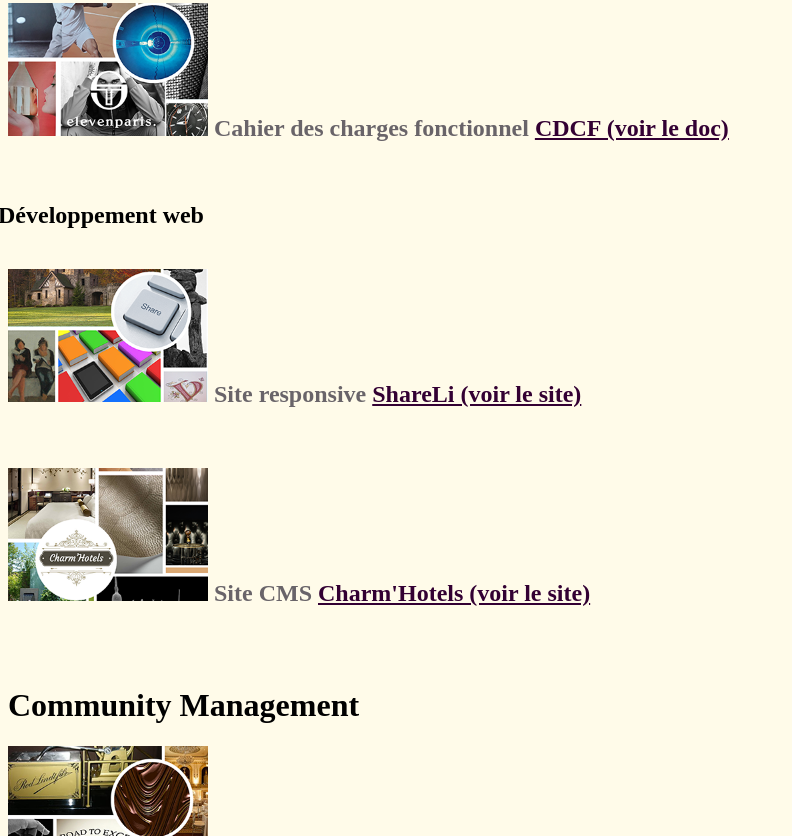
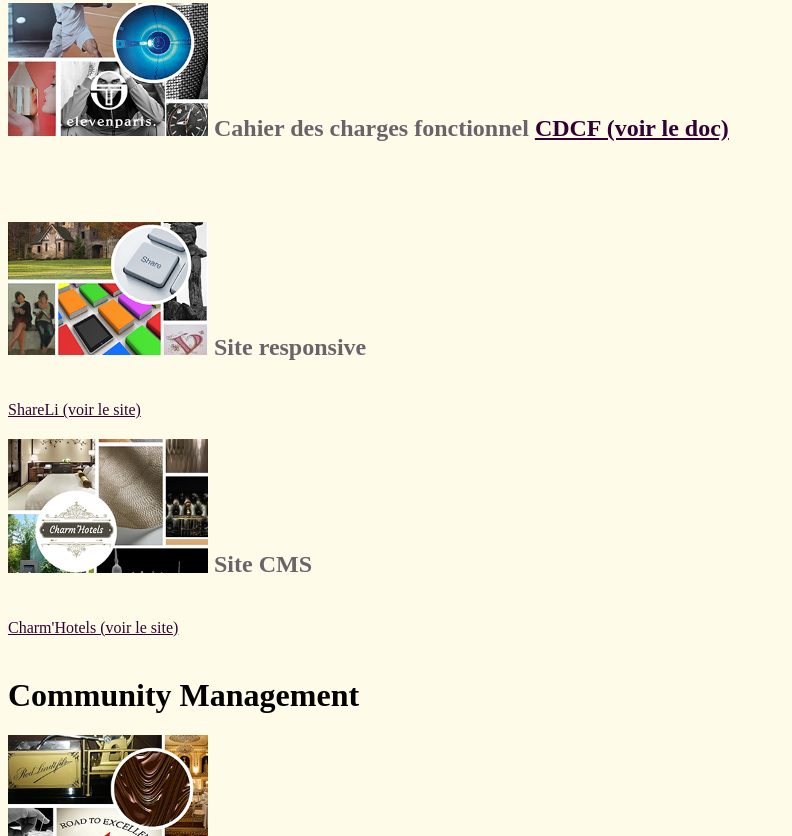
Before and after one commit to MWPshare/book, a plain HTML site: page index.html in a window 1280 px wide. Shown: the part 387-1223 px from the top of the page, without its empty margins (0-792 px from the left). Drawn offline with Linux system fonts and the light colour scheme.

Commit message:
article 2

```diff
--- a/index.html
+++ b/index.html
@@ -16,12 +16,13 @@
 	</article>
 	<article class="mbm">
 		<div class="grid">
-			<h1> Développement web </h1>
 			<div class="col-m-12 col-t-6 col-d-6">
-				<h2 class="mbm"><img src="images/share.png" width="200"> Site responsive <a href="http://msacilotto.iesanetwork.fr/shareli">ShareLi (voir le site)</a></h2>
+				<h2 class="mbm"><img src="images/share.png" width="200"> Site responsive </h2>
+				<a href="http://msacilotto.iesanetwork.fr/shareli">ShareLi (voir le site)</a>
 			</div>
 			<div class="col-m-12 col-t-6 col-d-6">
-				<h2 class= "mbm"><img src="images/hotel.png" width="200"> Site CMS <a href="http://charmhotels.iesanetwork.fr">Charm'Hotels (voir le site)</a></h2>
+				<h2 class= "mbm"><img src="images/hotel.png" width="200"> Site CMS </h2>
+				<a href="http://charmhotels.iesanetwork.fr">Charm'Hotels (voir le site)</a>
 			</div>
 		</div>
 	</article>
@@ -107,8 +108,6 @@ h1{
 .col-m-12 {
 	width: 100%;
 }
-
-
 
 @media (min-width: 481px) {
 
@@ -204,9 +203,9 @@ h1{
 }
 
 .mbm {
-margin-bottom: 40px !important;
+	margin-bottom: 40px !important;
 }
-	@media (min-width: 481px) {
+@media (min-width: 481px) {
 	/
 	.menu {
 		opacity: 1;
```
